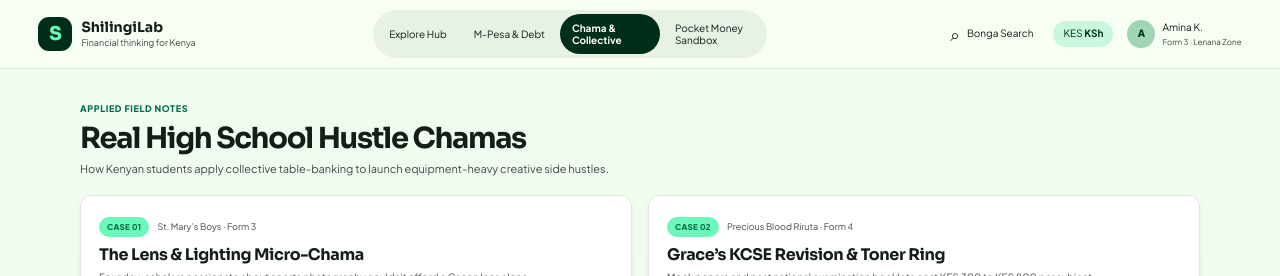
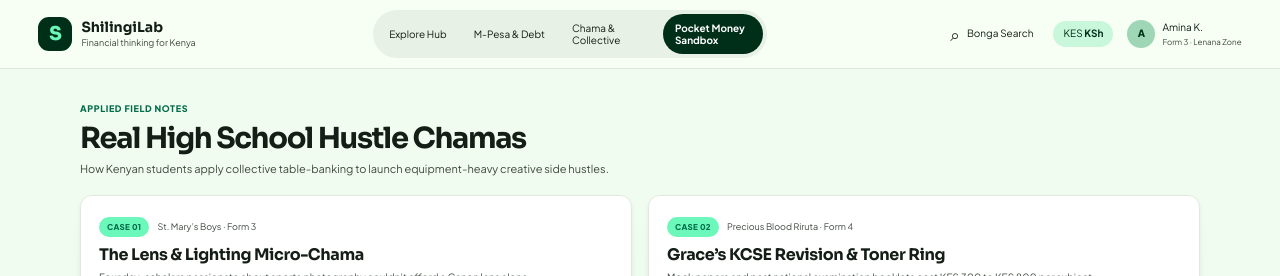
Before and after one commit to Console-craze/Financial-Literacy, a plain HTML site: page index.html in a window 1280 px wide. Both pictures are taken after a click on the link "Pocket Money Sandbox". Shown: the part 1527-1803 px from the top of the page. Drawn offline with Linux system fonts and the light colour scheme.

Commit message:
Move active state with navigation selection

```diff
--- a/index.html
+++ b/index.html
@@ -16,7 +16,7 @@
   <header class="site-header">
     <a class="brand" href="#home" aria-label="ShilingiLab home"><span class="brand-mark">S</span><span><strong>ShilingiLab</strong><small>Financial thinking for Kenya</small></span></a>
     <nav class="main-nav" aria-label="Main navigation">
-      <a href="#home">Explore Hub</a><a href="#simulator">M-Pesa &amp; Debt</a><a class="nav-active" href="#simulator">Chama &amp; Collective</a><a href="#stories">Pocket Money Sandbox</a>
+      <a href="#home">Explore Hub</a><a href="#simulator">M-Pesa &amp; Debt</a><a class="nav-active" href="#simulator" aria-current="location">Chama &amp; Collective</a><a href="#stories">Pocket Money Sandbox</a>
     </nav>
     <div class="header-actions"><button class="search-button" type="button" aria-label="Search this learning guide">⌕ <span>Bonga Search</span></button><span class="currency">KES <b>KSh</b></span><div class="profile-button"><span class="avatar" aria-hidden="true">A</span><span>Amina K.<small>Form 3 · Lenana Zone</small></span></div></div>
     <button class="menu-toggle" aria-label="Open navigation" aria-expanded="false">☰</button>
--- a/script.js
+++ b/script.js
@@ -88,6 +88,12 @@ menuButton.addEventListener('click', () => {
 
 navigation.querySelectorAll('a').forEach((link) => {
   link.addEventListener('click', () => {
+    navigation.querySelectorAll('a').forEach((item) => {
+      item.classList.remove('nav-active');
+      item.removeAttribute('aria-current');
+    });
+    link.classList.add('nav-active');
+    link.setAttribute('aria-current', 'location');
     navigation.classList.remove('is-open');
     menuButton.setAttribute('aria-expanded', 'false');
     menuButton.setAttribute('aria-label', 'Open navigation');
```
